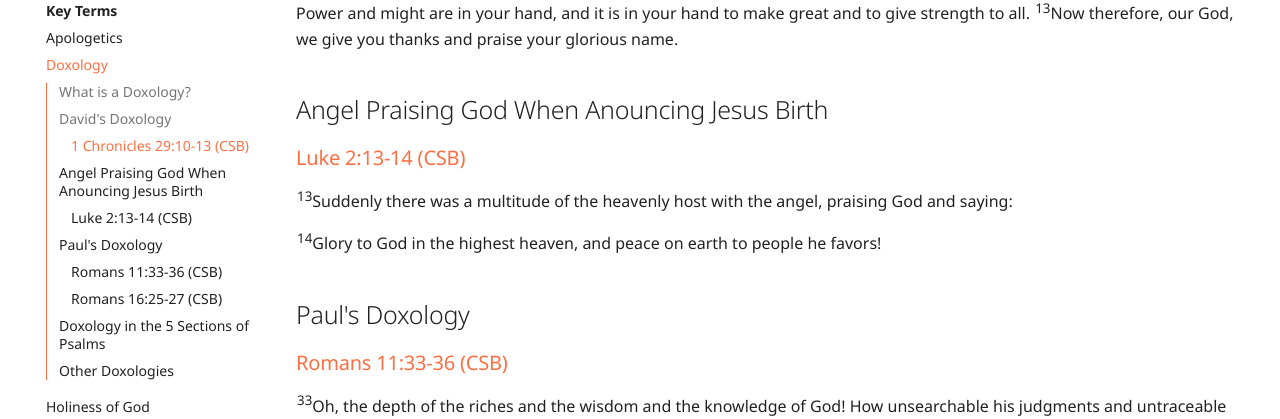
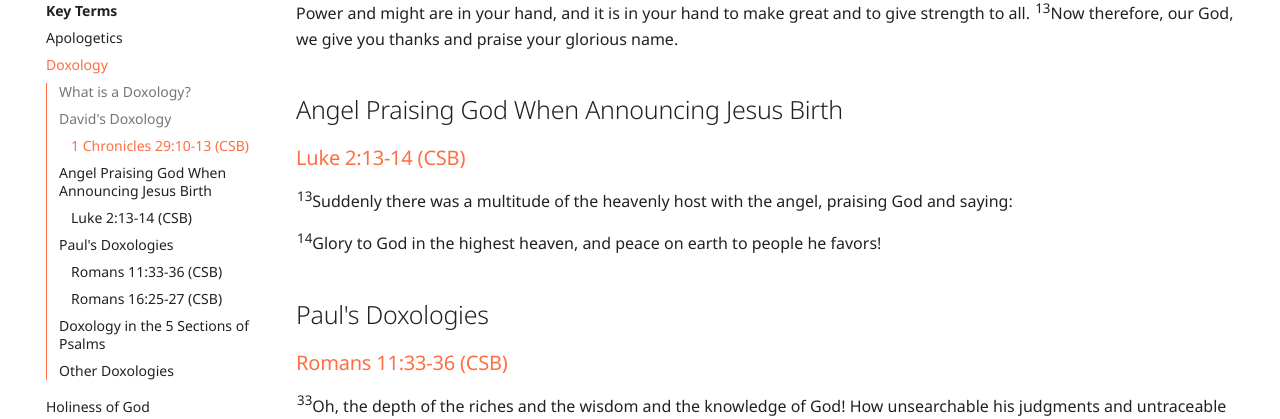
Before and after one commit to bryanpc01/cealing-scriptures, an MkDocs documentation site: the page built from docs/Key_Terms/doxology.md, in a window 1280 px wide and 900 px high, scrolled down 411 px. Shown: the part 168-587 px from the top of the window. Built offline with MkDocs 1.6.1 and Material for MkDocs 9.7.7, drawn with Linux system fonts in a browser that asks for light colours; comment, search, counter and statistics services are not loaded.

Commit message:
Update doxology.md
Fixing spelling errors.

```diff
--- a/docs/Key_Terms/doxology.md
+++ b/docs/Key_Terms/doxology.md
@@ -10,14 +10,14 @@ The bible is filled with ways to express glory, honor, and praise to God. One of
 May you be blessed, Lord God of our father Israel, from eternity to eternity. ^11^Yours, Lord, is the greatness and the power and the glory and the splendor and the majesty, for everything in the heavens and on earth belongs to you. Yours, Lord, is the kingdom, and you are exalted as head over all. ^12^Riches and honor come from you, and you are the ruler of everything. Power and might are in your hand, and it is in your hand to make great and to give strength to all. ^13^Now therefore, our God, we give you thanks and praise your glorious name.
 
 
-## Angel Praising God When Anouncing Jesus Birth
+## Angel Praising God When Announcing Jesus Birth
 ### [Luke 2:13-14 (CSB)](https://www.bible.com/bible/1713/luk.2.13-14)
 ^13^Suddenly there was a multitude of the heavenly host with the angel, praising God and saying:
 
 ^14^Glory to God in the highest heaven, and peace on earth to people he favors!
 
 
-## Paul's Doxology
+## Paul's Doxologies
 ### [Romans 11:33-36 (CSB)](https://www.bible.com/bible/1713/rom.11.33-36)
 ^33^Oh, the depth of the riches and the wisdom and the knowledge of God! How unsearchable his judgments and untraceable his ways! ^34^**For who has known the mind of the Lord? Or who has been his counselor? ^35^And who has ever given to God, that he should be repaid?** ^36^For from him and through him and to him are all things. To him be the glory forever. Amen.
 
```
